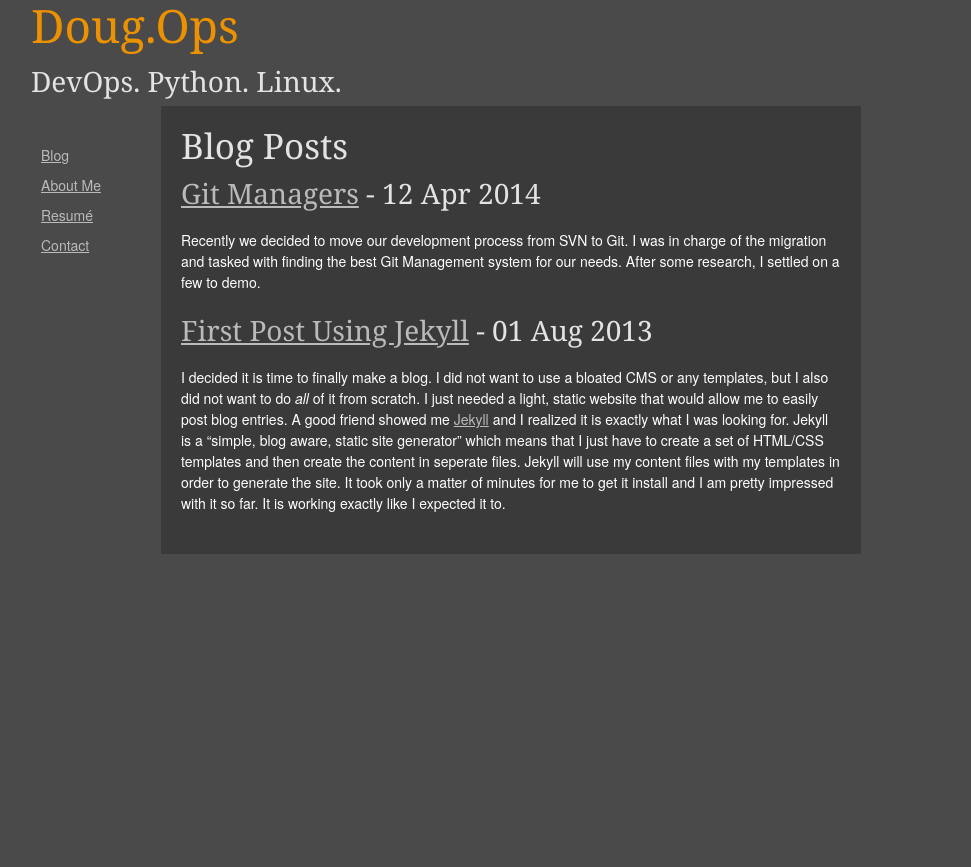
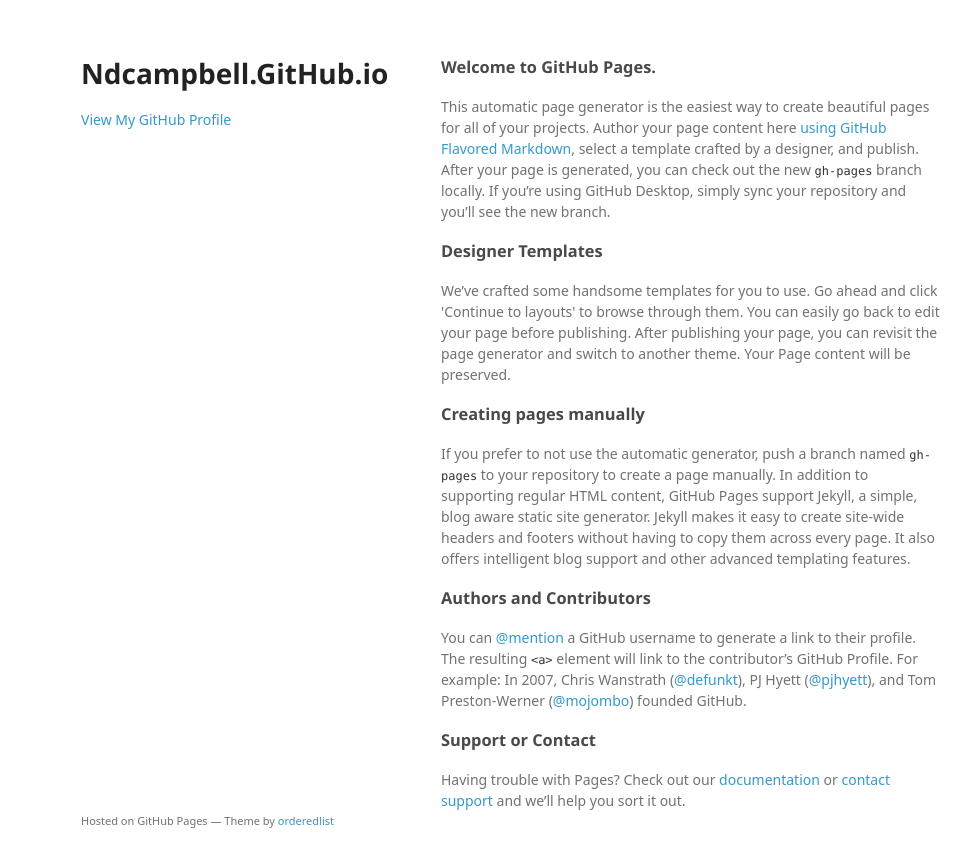
Before and after one commit to ndcampbell/ndcampbell.github.io, a Jekyll site: the page index.html, which Jekyll copies as it is, in a window 1280 px wide. Shown: the top 867 px of the page, without its empty margins (129-1100 px from the left). Built offline with Jekyll 4.4.1, drawn with Linux system fonts in a browser that asks for light colours; nearby versions of some CDN libraries; some web fonts are replaced; Markdown is read by kramdown in place of the engine named in the settings.

Commit message:
Replace master branch with page content via GitHub

```diff
--- a/index.html
+++ b/index.html
@@ -1,4 +1,58 @@
----
-layout: home
-title: N. Douglas Campbell
----
+<!doctype html>
+<html>
+  <head>
+    <meta charset="utf-8">
+    <meta http-equiv="X-UA-Compatible" content="chrome=1">
+    <title>Ndcampbell.GitHub.io by ndcampbell</title>
+
+    <link rel="stylesheet" href="stylesheets/styles.css">
+    <link rel="stylesheet" href="stylesheets/github-light.css">
+    <meta name="viewport" content="width=device-width">
+    <!--[if lt IE 9]>
+    <script src="//html5shiv.googlecode.com/svn/trunk/html5.js"></script>
+    <![endif]-->
+  </head>
+  <body>
+    <div class="wrapper">
+      <header>
+        <h1>Ndcampbell.GitHub.io</h1>
+        <p></p>
+
+
+        <p class="view"><a href="https://github.com/ndcampbell">View My GitHub Profile</a></p>
+
+      </header>
+      <section>
+        <h3>
+<a id="welcome-to-github-pages" class="anchor" href="#welcome-to-github-pages" aria-hidden="true"><span aria-hidden="true" class="octicon octicon-link"></span></a>Welcome to GitHub Pages.</h3>
+
+<p>This automatic page generator is the easiest way to create beautiful pages for all of your projects. Author your page content here <a href="https://guides.github.com/features/mastering-markdown/">using GitHub Flavored Markdown</a>, select a template crafted by a designer, and publish. After your page is generated, you can check out the new <code>gh-pages</code> branch locally. If you’re using GitHub Desktop, simply sync your repository and you’ll see the new branch.</p>
+
+<h3>
+<a id="designer-templates" class="anchor" href="#designer-templates" aria-hidden="true"><span aria-hidden="true" class="octicon octicon-link"></span></a>Designer Templates</h3>
+
+<p>We’ve crafted some handsome templates for you to use. Go ahead and click 'Continue to layouts' to browse through them. You can easily go back to edit your page before publishing. After publishing your page, you can revisit the page generator and switch to another theme. Your Page content will be preserved.</p>
+
+<h3>
+<a id="creating-pages-manually" class="anchor" href="#creating-pages-manually" aria-hidden="true"><span aria-hidden="true" class="octicon octicon-link"></span></a>Creating pages manually</h3>
+
+<p>If you prefer to not use the automatic generator, push a branch named <code>gh-pages</code> to your repository to create a page manually. In addition to supporting regular HTML content, GitHub Pages support Jekyll, a simple, blog aware static site generator. Jekyll makes it easy to create site-wide headers and footers without having to copy them across every page. It also offers intelligent blog support and other advanced templating features.</p>
+
+<h3>
+<a id="authors-and-contributors" class="anchor" href="#authors-and-contributors" aria-hidden="true"><span aria-hidden="true" class="octicon octicon-link"></span></a>Authors and Contributors</h3>
+
+<p>You can <a href="https://help.github.com/articles/basic-writing-and-formatting-syntax/#mentioning-users-and-teams" class="user-mention">@mention</a> a GitHub username to generate a link to their profile. The resulting <code>&lt;a&gt;</code> element will link to the contributor’s GitHub Profile. For example: In 2007, Chris Wanstrath (<a href="https://github.com/defunkt" class="user-mention">@defunkt</a>), PJ Hyett (<a href="https://github.com/pjhyett" class="user-mention">@pjhyett</a>), and Tom Preston-Werner (<a href="https://github.com/mojombo" class="user-mention">@mojombo</a>) founded GitHub.</p>
+
+<h3>
+<a id="support-or-contact" class="anchor" href="#support-or-contact" aria-hidden="true"><span aria-hidden="true" class="octicon octicon-link"></span></a>Support or Contact</h3>
+
+<p>Having trouble with Pages? Check out our <a href="https://help.github.com/pages">documentation</a> or <a href="https://github.com/contact">contact support</a> and we’ll help you sort it out.</p>
+      </section>
+      <footer>
+        <p><small>Hosted on GitHub Pages &mdash; Theme by <a href="https://github.com/orderedlist">orderedlist</a></small></p>
+      </footer>
+    </div>
+    <script src="javascripts/scale.fix.js"></script>
+
+  </body>
+</html>
--- /dev/null
+++ b/javascripts/scale.fix.js
@@ -0,0 +1,17 @@
+var metas = document.getElementsByTagName('meta');
+var i;
+if (navigator.userAgent.match(/iPhone/i)) {
+  for (i=0; i<metas.length; i++) {
+    if (metas[i].name == "viewport") {
+      metas[i].content = "width=device-width, minimum-scale=1.0, maximum-scale=1.0";
+    }
+  }
+  document.addEventListener("gesturestart", gestureStart, false);
+}
+function gestureStart() {
+  for (i=0; i<metas.length; i++) {
+    if (metas[i].name == "viewport") {
+      metas[i].content = "width=device-width, minimum-scale=0.25, maximum-scale=1.6";
+    }
+  }
+}
--- /dev/null
+++ b/stylesheets/github-light.css
@@ -0,0 +1,123 @@
+/*
+The MIT License (MIT)
+
+Copyright (c) 2015 GitHub, Inc.
+
+Permission is hereby granted, free of charge, to any person obtaining a copy
+of this software and associated documentation files (the "Software"), to deal
+in the Software without restriction, including without limitation the rights
+to use, copy, modify, merge, publish, distribute, sublicense, and/or sell
+copies of the Software, and to permit persons to whom the Software is
+furnished to do so, subject to the following conditions:
+
+The above copyright notice and this permission notice shall be included in all
+copies or substantial portions of the Software.
+
+THE SOFTWARE IS PROVIDED "AS IS", WITHOUT WARRANTY OF ANY KIND, EXPRESS OR
+IMPLIED, INCLUDING BUT NOT LIMITED TO THE WARRANTIES OF MERCHANTABILITY,
+FITNESS FOR A PARTICULAR PURPOSE AND NONINFRINGEMENT. IN NO EVENT SHALL THE
+AUTHORS OR COPYRIGHT HOLDERS BE LIABLE FOR ANY CLAIM, DAMAGES OR OTHER
+LIABILITY, WHETHER IN AN ACTION OF CONTRACT, TORT OR OTHERWISE, ARISING FROM,
+OUT OF OR IN CONNECTION WITH THE SOFTWARE OR THE USE OR OTHER DEALINGS IN THE
+SOFTWARE.
+
+*/
+
+.pl-c /* comment */ {
+  color: #969896;
+}
+
+.pl-c1      /* constant, markup.raw, meta.diff.header, meta.module-reference, meta.property-name, support, support.constant, support.variable, variable.other.constant */,
+.pl-s .pl-v /* string variable */ {
+  color: #0086b3;
+}
+
+.pl-e  /* entity */,
+.pl-en /* entity.name */ {
+  color: #795da3;
+}
+
+.pl-s .pl-s1 /* string source */,
+.pl-smi      /* storage.modifier.import, storage.modifier.package, storage.type.java, variable.other, variable.parameter.function */ {
+  color: #333;
+}
+
+.pl-ent /* entity.name.tag */ {
+  color: #63a35c;
+}
+
+.pl-k /* keyword, storage, storage.type */ {
+  color: #a71d5d;
+}
+
+.pl-pds              /* punctuation.definition.string, string.regexp.character-class */,
+.pl-s                /* string */,
+.pl-s .pl-pse .pl-s1 /* string punctuation.section.embedded source */,
+.pl-sr               /* string.regexp */,
+.pl-sr .pl-cce       /* string.regexp constant.character.escape */,
+.pl-sr .pl-sra       /* string.regexp string.regexp.arbitrary-repitition */,
+.pl-sr .pl-sre       /* string.regexp source.ruby.embedded */ {
+  color: #183691;
+}
+
+.pl-v /* variable */ {
+  color: #ed6a43;
+}
+
+.pl-id /* invalid.deprecated */ {
+  color: #b52a1d;
+}
+
+.pl-ii /* invalid.illegal */ {
+  background-color: #b52a1d;
+  color: #f8f8f8;
+}
+
+.pl-sr .pl-cce /* string.regexp constant.character.escape */ {
+  color: #63a35c;
+  font-weight: bold;
+}
+
+.pl-ml /* markup.list */ {
+  color: #693a17;
+}
+
+.pl-mh        /* markup.heading */,
+.pl-mh .pl-en /* markup.heading entity.name */,
+.pl-ms        /* meta.separator */ {
+  color: #1d3e81;
+  font-weight: bold;
+}
+
+.pl-mq /* markup.quote */ {
+  color: #008080;
+}
+
+.pl-mi /* markup.italic */ {
+  color: #333;
+  font-style: italic;
+}
+
+.pl-mb /* markup.bold */ {
+  color: #333;
+  font-weight: bold;
+}
+
+.pl-md /* markup.deleted, meta.diff.header.from-file */ {
+  background-color: #ffecec;
+  color: #bd2c00;
+}
+
+.pl-mi1 /* markup.inserted, meta.diff.header.to-file */ {
+  background-color: #eaffea;
+  color: #55a532;
+}
+
+.pl-mdr /* meta.diff.range */ {
+  color: #795da3;
+  font-weight: bold;
+}
+
+.pl-mo /* meta.output */ {
+  color: #1d3e81;
+}
--- /dev/null
+++ b/stylesheets/styles.css
@@ -0,0 +1,324 @@
+@font-face {
+  font-family: 'Noto Sans';
+  font-weight: 400;
+  font-style: normal;
+  src: url('../fonts/Noto-Sans-regular/Noto-Sans-regular.eot');
+  src: url('../fonts/Noto-Sans-regular/Noto-Sans-regular.eot?#iefix') format('embedded-opentype'),
+       local('Noto Sans'),
+       local('Noto-Sans-regular'),
+       url('../fonts/Noto-Sans-regular/Noto-Sans-regular.woff2') format('woff2'),
+       url('../fonts/Noto-Sans-regular/Noto-Sans-regular.woff') format('woff'),
+       url('../fonts/Noto-Sans-regular/Noto-Sans-regular.ttf') format('truetype'),
+       url('../fonts/Noto-Sans-regular/Noto-Sans-regular.svg#NotoSans') format('svg');
+}
+
+@font-face {
+  font-family: 'Noto Sans';
+  font-weight: 700;
+  font-style: normal;
+  src: url('../fonts/Noto-Sans-700/Noto-Sans-700.eot');
+  src: url('../fonts/Noto-Sans-700/Noto-Sans-700.eot?#iefix') format('embedded-opentype'),
+       local('Noto Sans Bold'),
+       local('Noto-Sans-700'),
+       url('../fonts/Noto-Sans-700/Noto-Sans-700.woff2') format('woff2'),
+       url('../fonts/Noto-Sans-700/Noto-Sans-700.woff') format('woff'),
+       url('../fonts/Noto-Sans-700/Noto-Sans-700.ttf') format('truetype'),
+       url('../fonts/Noto-Sans-700/Noto-Sans-700.svg#NotoSans') format('svg');
+}
+
+@font-face {
+  font-family: 'Noto Sans';
+  font-weight: 400;
+  font-style: italic;
+  src: url('../fonts/Noto-Sans-italic/Noto-Sans-italic.eot');
+  src: url('../fonts/Noto-Sans-italic/Noto-Sans-italic.eot?#iefix') format('embedded-opentype'),
+       local('Noto Sans Italic'),
+       local('Noto-Sans-italic'),
+       url('../fonts/Noto-Sans-italic/Noto-Sans-italic.woff2') format('woff2'),
+       url('../fonts/Noto-Sans-italic/Noto-Sans-italic.woff') format('woff'),
+       url('../fonts/Noto-Sans-italic/Noto-Sans-italic.ttf') format('truetype'),
+       url('../fonts/Noto-Sans-italic/Noto-Sans-italic.svg#NotoSans') format('svg');
+}
+
+@font-face {
+  font-family: 'Noto Sans';
+  font-weight: 700;
+  font-style: italic;
+  src: url('../fonts/Noto-Sans-700italic/Noto-Sans-700italic.eot');
+  src: url('../fonts/Noto-Sans-700italic/Noto-Sans-700italic.eot?#iefix') format('embedded-opentype'),
+       local('Noto Sans Bold Italic'),
+       local('Noto-Sans-700italic'),
+       url('../fonts/Noto-Sans-700italic/Noto-Sans-700italic.woff2') format('woff2'),
+       url('../fonts/Noto-Sans-700italic/Noto-Sans-700italic.woff') format('woff'),
+       url('../fonts/Noto-Sans-700italic/Noto-Sans-700italic.ttf') format('truetype'),
+       url('../fonts/Noto-Sans-700italic/Noto-Sans-700italic.svg#NotoSans') format('svg');
+}
+
+body {
+  background-color: #fff;
+  padding:50px;
+  font: 14px/1.5 "Noto Sans", "Helvetica Neue", Helvetica, Arial, sans-serif;
+  color:#727272;
+  font-weight:400;
+}
+
+h1, h2, h3, h4, h5, h6 {
+  color:#222;
+  margin:0 0 20px;
+}
+
+p, ul, ol, table, pre, dl {
+  margin:0 0 20px;
+}
+
+h1, h2, h3 {
+  line-height:1.1;
+}
+
+h1 {
+  font-size:28px;
+}
+
+h2 {
+  color:#393939;
+}
+
+h3, h4, h5, h6 {
+  color:#494949;
+}
+
+a {
+  color:#39c;
+  text-decoration:none;
+}
+
+a:hover {
+  color:#069;
+}
+
+a small {
+  font-size:11px;
+  color:#777;
+  margin-top:-0.3em;
+  display:block;
+}
+
+a:hover small {
+  color:#777;
+}
+
+.wrapper {
+  width:860px;
+  margin:0 auto;
+}
+
+blockquote {
+  border-left:1px solid #e5e5e5;
+  margin:0;
+  padding:0 0 0 20px;
+  font-style:italic;
+}
+
+code, pre {
+  font-family:Monaco, Bitstream Vera Sans Mono, Lucida Console, Terminal, Consolas, Liberation Mono, DejaVu Sans Mono, Courier New, monospace;
+  color:#333;
+  font-size:12px;
+}
+
+pre {
+  padding:8px 15px;
+  background: #f8f8f8;
+  border-radius:5px;
+  border:1px solid #e5e5e5;
+  overflow-x: auto;
+}
+
+table {
+  width:100%;
+  border-collapse:collapse;
+}
+
+th, td {
+  text-align:left;
+  padding:5px 10px;
+  border-bottom:1px solid #e5e5e5;
+}
+
+dt {
+  color:#444;
+  font-weight:700;
+}
+
+th {
+  color:#444;
+}
+
+img {
+  max-width:100%;
+}
+
+header {
+  width:270px;
+  float:left;
+  position:fixed;
+  -webkit-font-smoothing:subpixel-antialiased;
+}
+
+header ul {
+  list-style:none;
+  height:40px;
+  padding:0;
+  background: #f4f4f4;
+  border-radius:5px;
+  border:1px solid #e0e0e0;
+  width:270px;
+}
+
+header li {
+  width:89px;
+  float:left;
+  border-right:1px solid #e0e0e0;
+  height:40px;
+}
+
+header li:first-child a {
+  border-radius:5px 0 0 5px;
+}
+
+header li:last-child a {
+  border-radius:0 5px 5px 0;
+}
+
+header ul a {
+  line-height:1;
+  font-size:11px;
+  color:#999;
+  display:block;
+  text-align:center;
+  padding-top:6px;
+  height:34px;
+}
+
+header ul a:hover {
+  color:#999;
+}
+
+header ul a:active {
+  background-color:#f0f0f0;
+}
+
+strong {
+  color:#222;
+  font-weight:700;
+}
+
+header ul li + li + li {
+  border-right:none;
+  width:89px;
+}
+
+header ul a strong {
+  font-size:14px;
+  display:block;
+  color:#222;
+}
+
+section {
+  width:500px;
+  float:right;
+  padding-bottom:50px;
+}
+
+small {
+  font-size:11px;
+}
+
+hr {
+  border:0;
+  background:#e5e5e5;
+  height:1px;
+  margin:0 0 20px;
+}
+
+footer {
+  width:270px;
+  float:left;
+  position:fixed;
+  bottom:50px;
+  -webkit-font-smoothing:subpixel-antialiased;
+}
+
+@media print, screen and (max-width: 960px) {
+
+  div.wrapper {
+    width:auto;
+    margin:0;
+  }
+
+  header, section, footer {
+    float:none;
+    position:static;
+    width:auto;
+  }
+
+  header {
+    padding-right:320px;
+  }
+
+  section {
+    border:1px solid #e5e5e5;
+    border-width:1px 0;
+    padding:20px 0;
+    margin:0 0 20px;
+  }
+
+  header a small {
+    display:inline;
+  }
+
+  header ul {
+    position:absolute;
+    right:50px;
+    top:52px;
+  }
+}
+
+@media print, screen and (max-width: 720px) {
+  body {
+    word-wrap:break-word;
+  }
+
+  header {
+    padding:0;
+  }
+
+  header ul, header p.view {
+    position:static;
+  }
+
+  pre, code {
+    word-wrap:normal;
+  }
+}
+
+@media print, screen and (max-width: 480px) {
+  body {
+    padding:15px;
+  }
+
+  header ul {
+    width:99%;
+  }
+
+  header li, header ul li + li + li {
+    width:33%;
+  }
+}
+
+@media print {
+  body {
+    padding:0.4in;
+    font-size:12pt;
+    color:#444;
+  }
+}
```
Also changed, not shown: params.json (added, +6 -0 lines).
